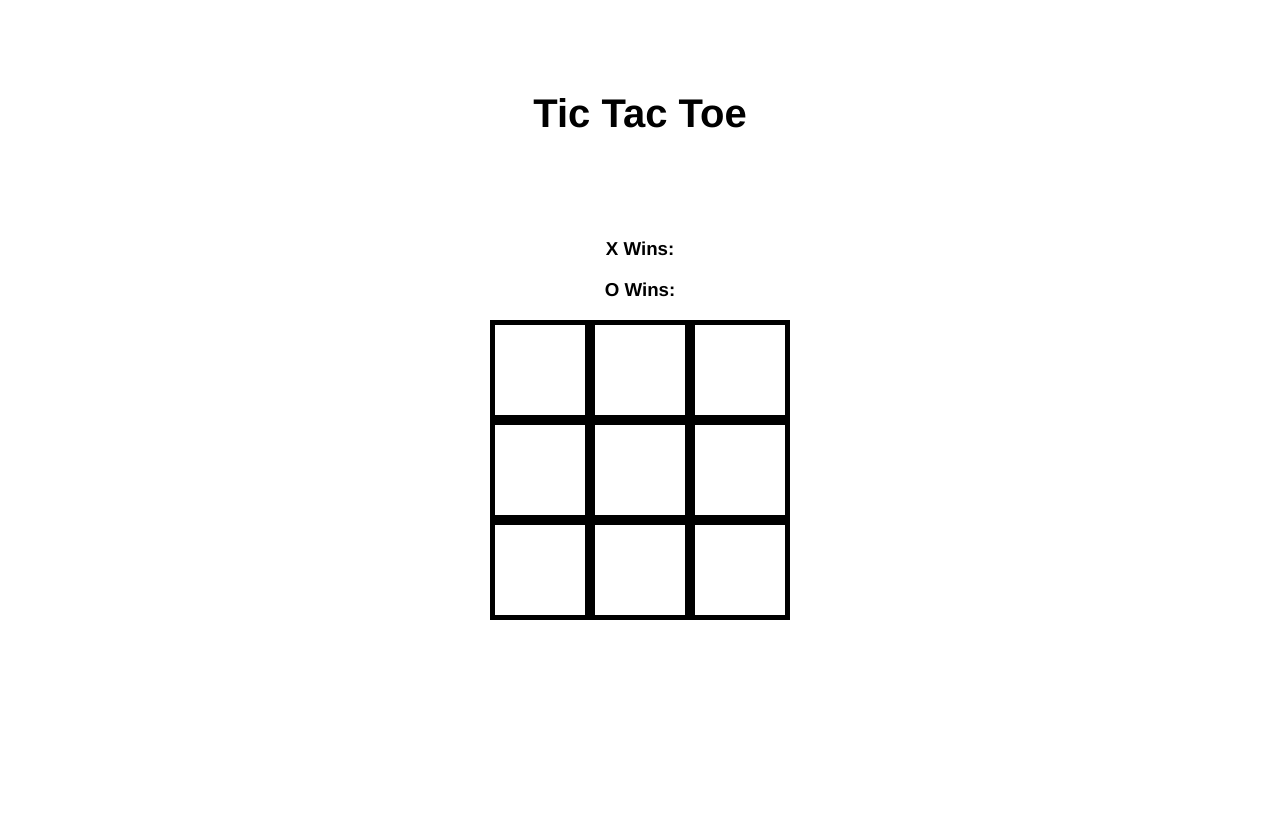
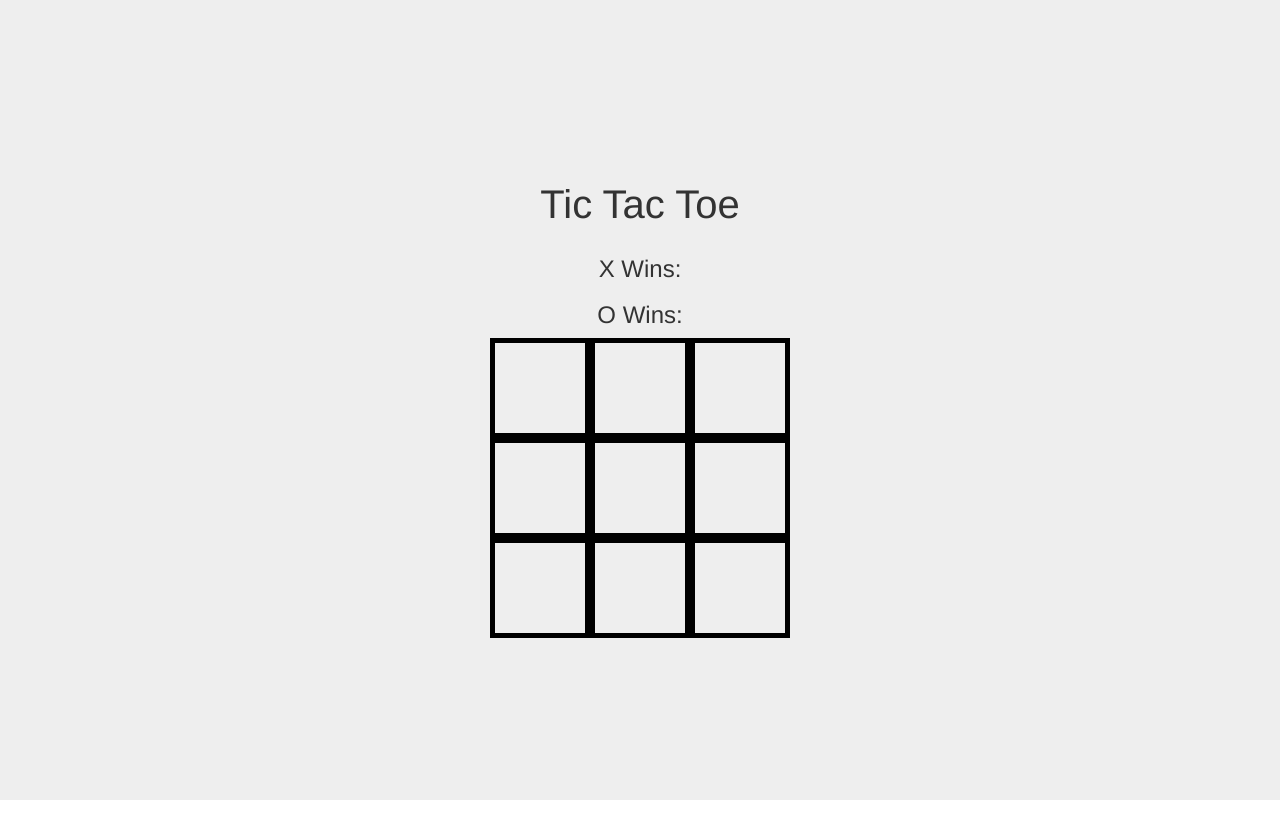
Before and after one commit to brandnpatterson/emoji-tac-toe, a website built with webpack: page src/index.html in a window 1280 px wide. Before the commit the page ends 800 px from the top, so only its background shows below. Built offline with nearby package versions, Linux system fonts and the light colour scheme.

Commit message:
added bootswatch

```diff
--- a/src/index.html
+++ b/src/index.html
@@ -5,14 +5,15 @@
     <meta name="viewport", content="width=device-width, initial-scale=1" />
     <meta http-equiv="x-ua-compatible", content="ie=edge" />
     <title>Tic Tac Toe</title>
+    <link href="https://maxcdn.bootstrapcdn.com/bootswatch/3.3.7/spacelab/bootstrap.min.css" rel="stylesheet" integrity="sha384-L/tgI3wSsbb3f/nW9V6Yqlaw3Gj7mpE56LWrhew/c8MIhAYWZ/FNirA64AVkB5pI" crossorigin="anonymous">
     <link rel="stylesheet" href="src/style.css">
   </head>
   <body>
-    <div class="board-container">
-      <div class="board-title">
-        <h2>Tic Tac Toe</h2>
-      </div>
+    <div class="board-container jumbotron">
       <div class="scoreboard">
+        <div class="board-title">
+          <h2>Tic Tac Toe</h2>
+        </div>
         <h3 class="x-wins">X Wins: </h3>
         <h3 class="o-wins">O Wins: </h3>
       </div>
--- a/src/style.css
+++ b/src/style.css
@@ -6,6 +6,7 @@ body {
   flex-direction: column;
   align-items: center;
   justify-content: center;
+  height: 100vh;
 }
 .board {
   display: flex;
@@ -23,12 +24,10 @@ body {
 }
 .board-title h2 {
   font-size: 40px;
-  padding: 50px;
 }
 .cell {
   border: 5px solid black;
   box-sizing: border-box;
-
   width: 100px;
   height: 100px;
   font-size: 5em;
```
Also changed, not shown: index.html (+1 -1 lines).
